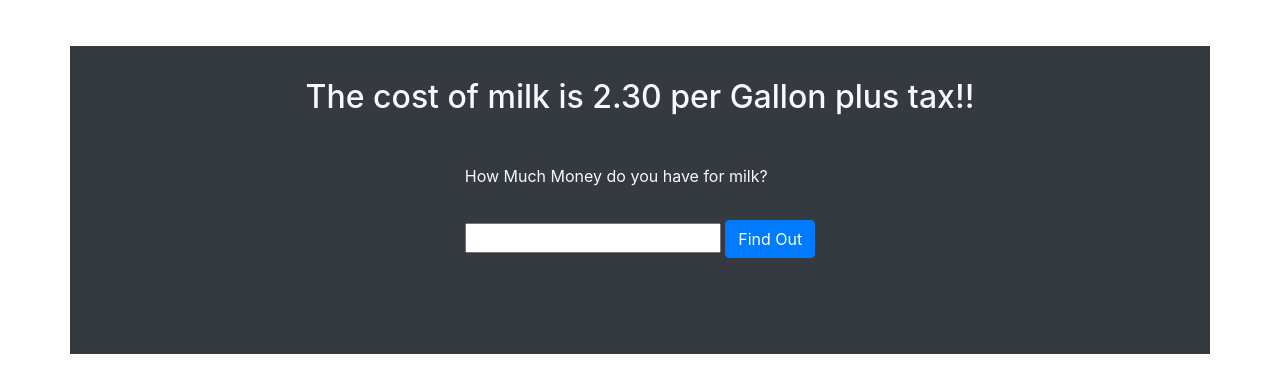
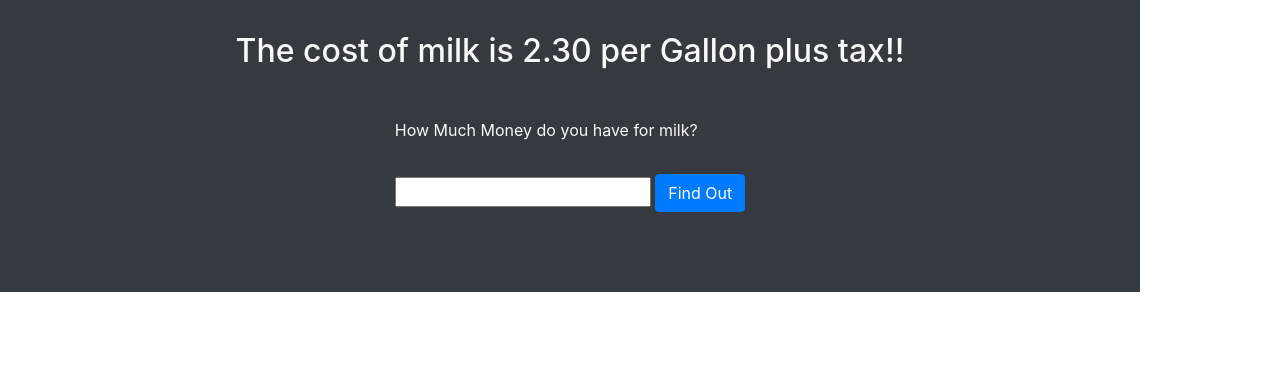
Before and after one commit to cyber-leo233/milkCalculator, a plain HTML site: page index.html in a window 1280 px wide. Drawn offline with nearby package versions, Linux system fonts and the light colour scheme.

Commit message:
removed height in body margin 0 at top

```diff
--- a/index.html
+++ b/index.html
@@ -13,12 +13,12 @@
       body {
         margin:0;
         padding:0;
-        display: grid;
-        align-items: center;
-        min-height: 50vh;
+
       }
       div:first-child {
         padding: 1em 2em;
+        margin:0;
+
 
       }
       div form {
```
